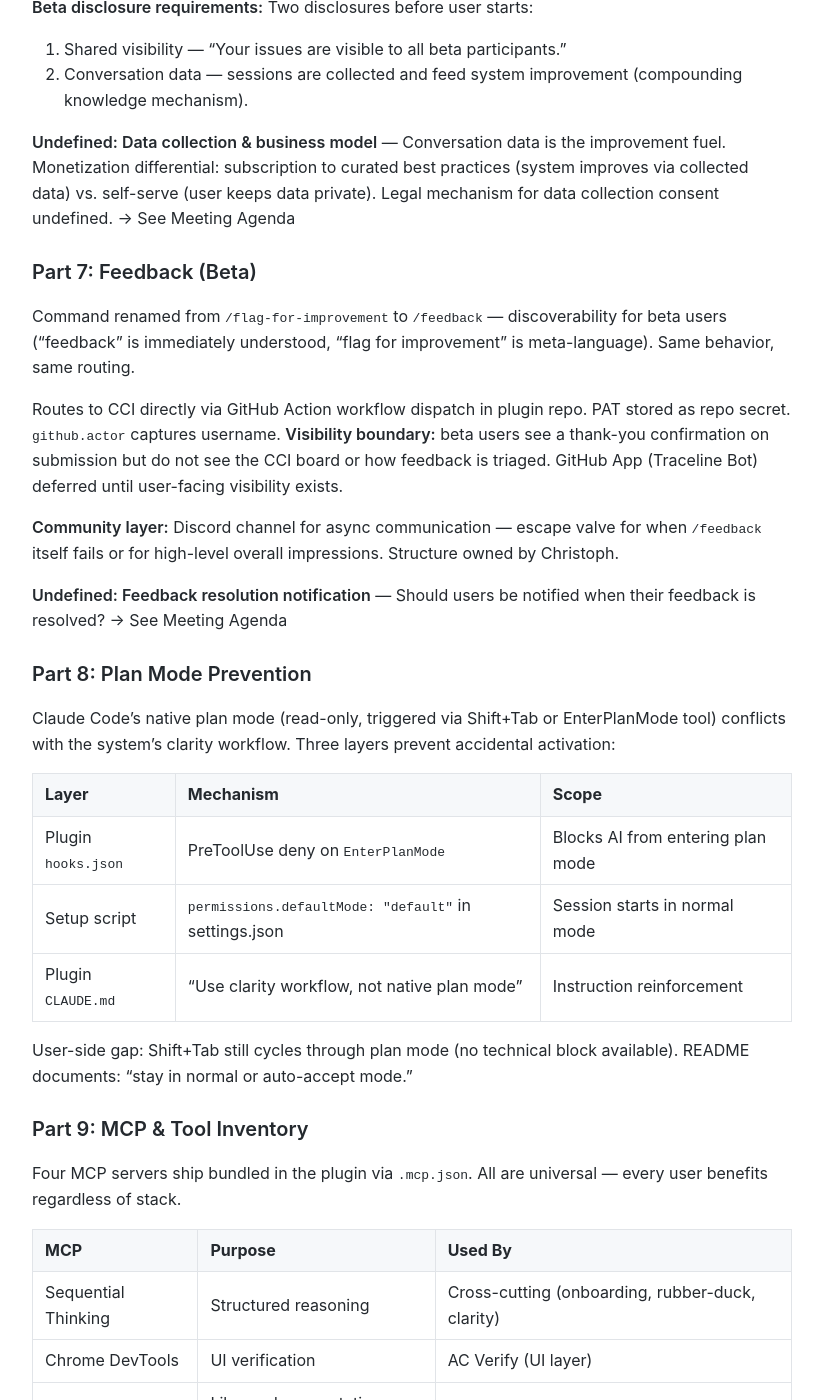
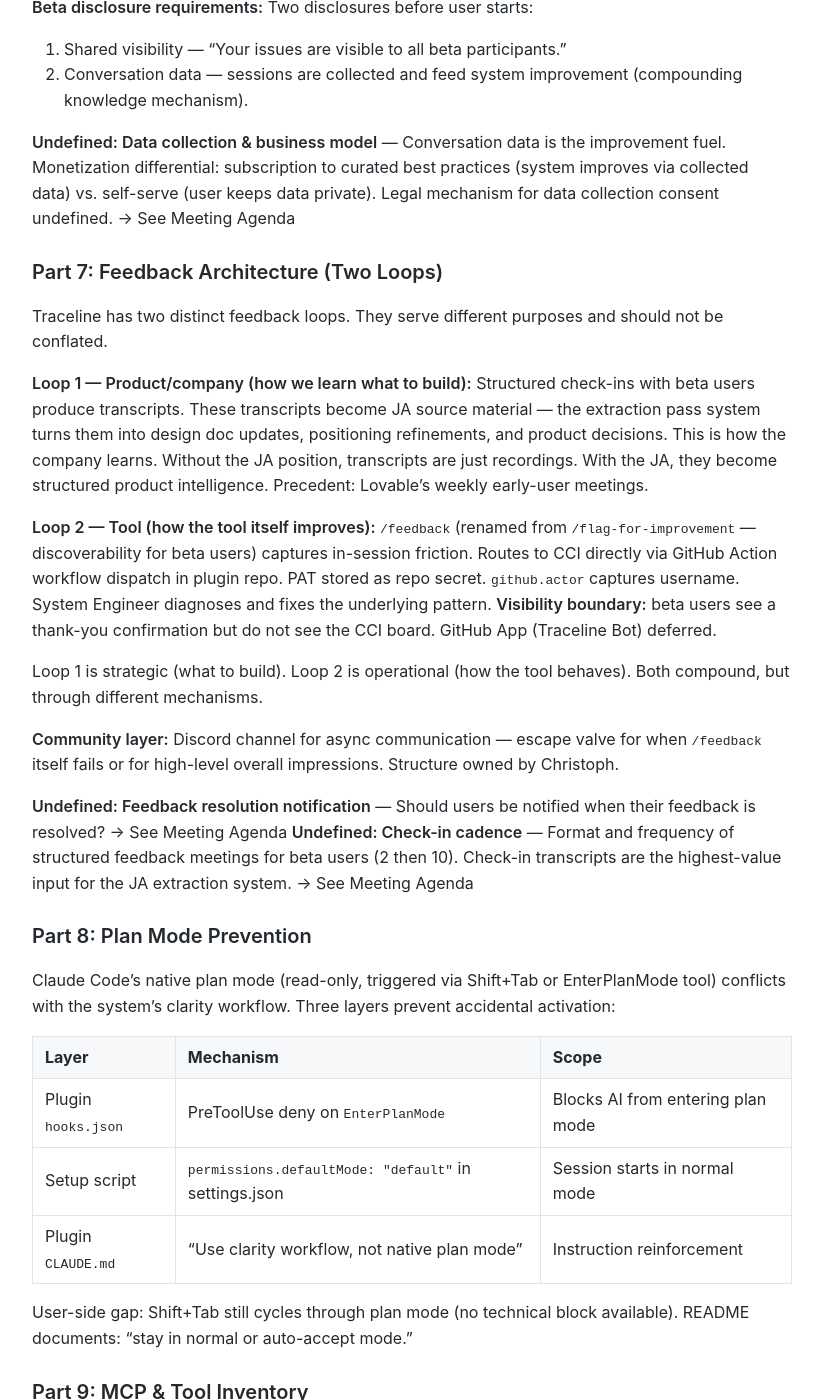
Before and after one commit to MariusWilsch/public-wilsch-ai-pages, a Jekyll site: the page built from project/traceline/developer-position-beta-scope.md, in a window 1280 px wide and 1400 px high, scrolled down 4370 px. Shown: the whole window, without its empty margins (228-1051 px from the left). Built offline with Jekyll 4.4.1, drawn with Linux system fonts in a browser that asks for light colours; our own code applies the rules of GitHub Pages for plain Markdown files; some of the changed text lies outside the part shown.

Commit message:
Sync from hippocampus 2026-02-20

```diff
--- a/project/traceline/developer-position-beta-scope.md
+++ b/project/traceline/developer-position-beta-scope.md
@@ -135,15 +135,22 @@ Discovery script kept in `/implementation-clarity` only (worktree). Removed from
 
 **Undefined: Data collection & business model** — Conversation data is the improvement fuel. Monetization differential: subscription to curated best practices (system improves via collected data) vs. self-serve (user keeps data private). Legal mechanism for data collection consent undefined. → See Meeting Agenda
 
-### Part 7: Feedback (Beta)
+### Part 7: Feedback Architecture (Two Loops)
 
-Command renamed from `/flag-for-improvement` to `/feedback` — discoverability for beta users ("feedback" is immediately understood, "flag for improvement" is meta-language). Same behavior, same routing.
+Traceline has two distinct feedback loops. They serve different purposes and should not be conflated.
 
-Routes to CCI directly via GitHub Action workflow dispatch in plugin repo. PAT stored as repo secret. `github.actor` captures username. **Visibility boundary:** beta users see a thank-you confirmation on submission but do not see the CCI board or how feedback is triaged. GitHub App (Traceline Bot) deferred until user-facing visibility exists.
+**Loop 1 — Product/company (how we learn what to build):**
+Structured check-ins with beta users produce transcripts. These transcripts become JA source material — the extraction pass system turns them into design doc updates, positioning refinements, and product decisions. This is how the company learns. Without the JA position, transcripts are just recordings. With the JA, they become structured product intelligence. Precedent: Lovable's weekly early-user meetings.
+
+**Loop 2 — Tool (how the tool itself improves):**
+`/feedback` (renamed from `/flag-for-improvement` — discoverability for beta users) captures in-session friction. Routes to CCI directly via GitHub Action workflow dispatch in plugin repo. PAT stored as repo secret. `github.actor` captures username. System Engineer diagnoses and fixes the underlying pattern. **Visibility boundary:** beta users see a thank-you confirmation but do not see the CCI board. GitHub App (Traceline Bot) deferred.
+
+Loop 1 is strategic (what to build). Loop 2 is operational (how the tool behaves). Both compound, but through different mechanisms.
 
 **Community layer:** Discord channel for async communication — escape valve for when `/feedback` itself fails or for high-level overall impressions. Structure owned by Christoph.
 
 **Undefined: Feedback resolution notification** — Should users be notified when their feedback is resolved? → See Meeting Agenda
+**Undefined: Check-in cadence** — Format and frequency of structured feedback meetings for beta users (2 then 10). Check-in transcripts are the highest-value input for the JA extraction system. → See Meeting Agenda
 
 ### Part 8: Plan Mode Prevention
 
@@ -232,7 +239,7 @@ Beta-level checks only — things change fast, don't over-engineer the install s
 
 **Undefined: Beta distribution repo** — The internal Claude Team Marketplace (`MariusWilsch/claude-code-team-marketplace`) is for internal use only. A separate repo is needed for beta user distribution. → See Meeting Agenda
 
-**Undefined: Client-side verification** — AI behavior is validated internally by using the system's own workflow (clarity phases, AC verify, DoD tracking) on real work — not by a separate test suite. The open question is: how do we verify the plugin works correctly on the client's machine after install/update? Alpha testing happens on Marius's environment — differences in client setup could surface issues. → See Meeting Agenda
+**Client-side maintenance:** AI behavior maintenance is solved internally via the [improve-system architecture](https://mariuswilsch.github.io/public-wilsch-ai-pages/global/improve-system-architecture) (3-session workflow: capture → diagnose → verify). The open question is making Loop 2 work remotely — which depends on getting conversation data off the client's machine. See Part 7 undefined marker.
 
 *Settings shipped:*
 
```
